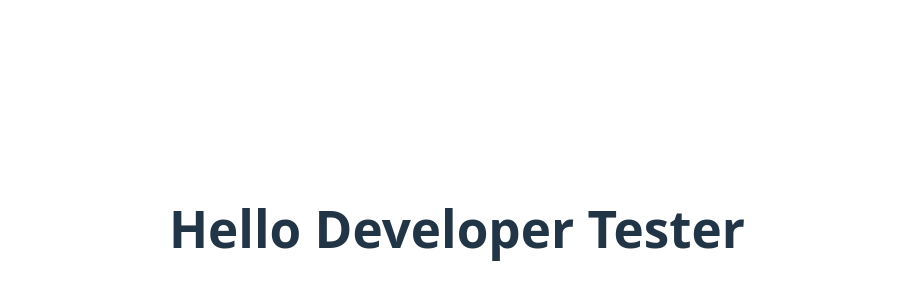
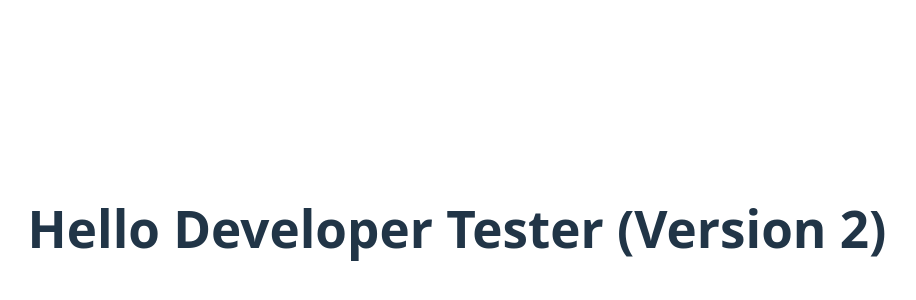
Before and after one commit to nathanbc46/test-ci, a Vue app: page / in a window 1280 px wide. Shown: the part 172-472 px from the top of the page, without its empty margins (183-1099 px from the left). Built offline with nearby package versions, Linux system fonts and the light colour scheme.

Commit message:
feat(ui): update app greeting to include version indicator
- Modified the h1 element in App.vue to append "(Version 2)" to the greeting text
- This change provides a clear version reference for users, aiding in identification of the app's current iteration during development or deployment.

```diff
--- a/src/App.vue
+++ b/src/App.vue
@@ -1,3 +1,3 @@
 <template>
-  <h1>Hello Developer Tester</h1>
+  <h1>Hello Developer Tester (Version 2)</h1>
 </template>
```
